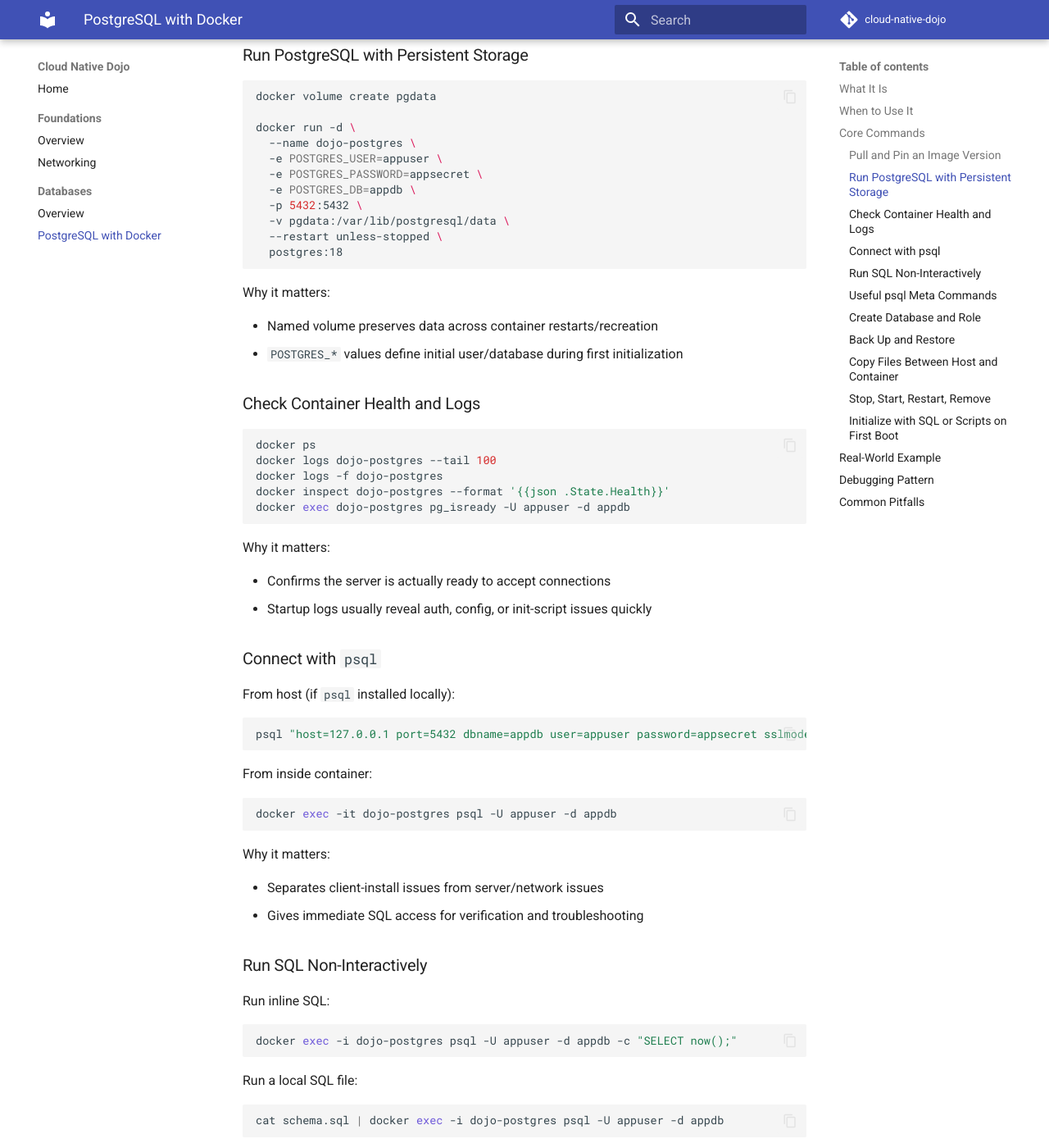
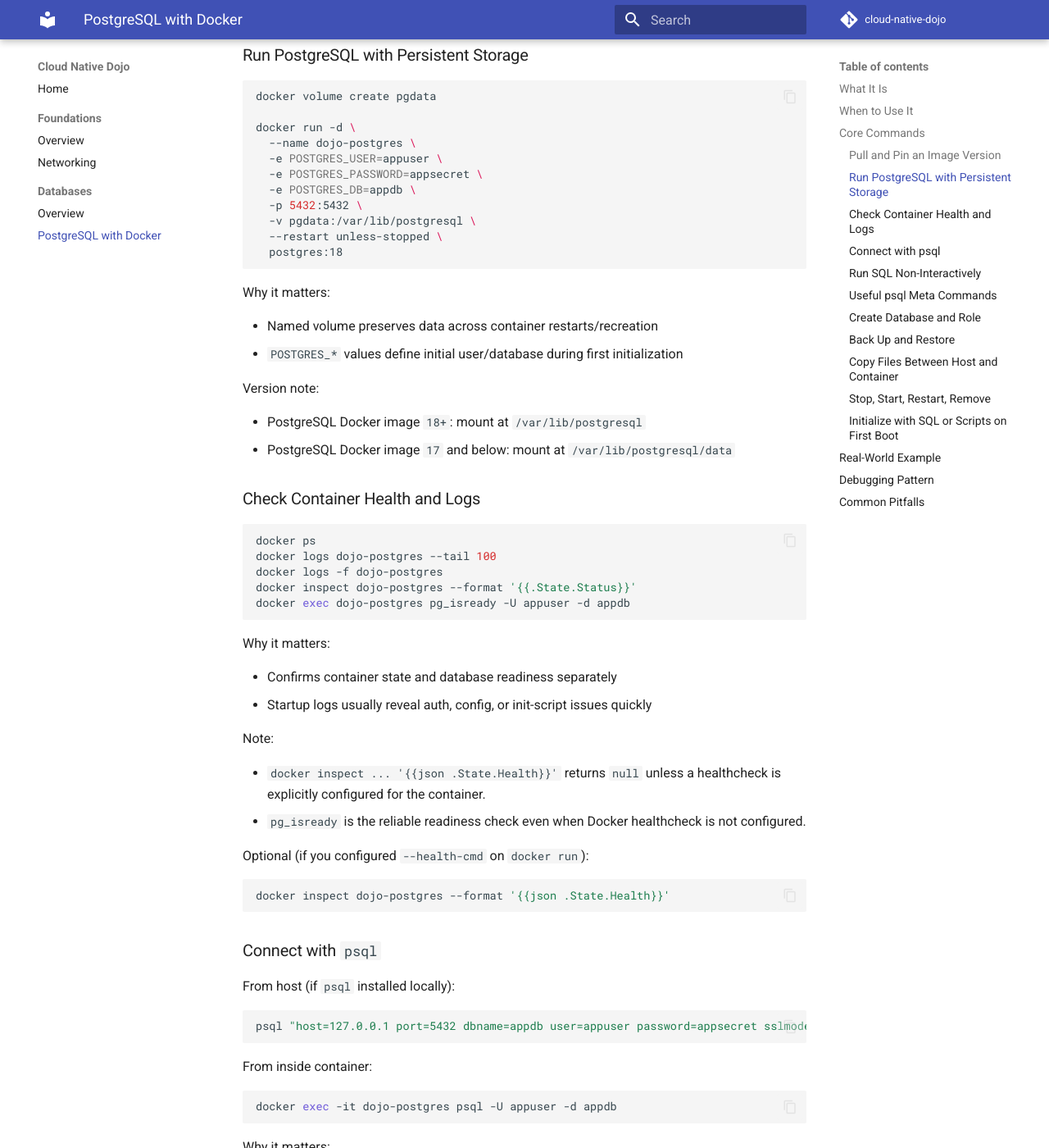
Before and after one commit to mas2020/cloud-native-dojo, an MkDocs documentation site: the page built from docs/databases/postgresql-docker.md, in a window 1280 px wide and 1400 px high, scrolled down 1269 px. Shown: the whole window at 82% size. Built offline with MkDocs 1.6.1 and Material for MkDocs 9.7.7, drawn with Linux system fonts in a browser that asks for light colours; comment, search, counter and statistics services are not loaded; some of the changed text lies outside the part shown.

Commit message:
docs: refine postgres docker cheatsheet and ignore temp notes

````diff
--- a/docs/databases/postgresql-docker.md
+++ b/docs/databases/postgresql-docker.md
@@ -65,20 +65,36 @@
 - Named volume preserves data across container restarts/recreation
 - `POSTGRES_*` values define initial user/database during first initialization
 
+Version note:
+
+- PostgreSQL Docker image `18+`: mount at `/var/lib/postgresql`
+- PostgreSQL Docker image `17` and below: mount at `/var/lib/postgresql/data`
+
 ### Check Container Health and Logs
 
 ```bash
 docker ps
 docker logs dojo-postgres --tail 100
 docker logs -f dojo-postgres
-docker inspect dojo-postgres --format '{{json .State.Health}}'
+docker inspect dojo-postgres --format '{{.State.Status}}'
 docker exec dojo-postgres pg_isready -U appuser -d appdb
 ```
 
 Why it matters:
 
-- Confirms the server is actually ready to accept connections
+- Confirms container state and database readiness separately
 - Startup logs usually reveal auth, config, or init-script issues quickly
+
+Note:
+
+- `docker inspect ... '{{json .State.Health}}'` returns `null` unless a healthcheck is explicitly configured for the container.
+- `pg_isready` is the reliable readiness check even when Docker healthcheck is not configured.
+
+Optional (if you configured `--health-cmd` on `docker run`):
+
+```bash
+docker inspect dojo-postgres --format '{{json .State.Health}}'
+```
 
 ### Connect with `psql`
 
@@ -112,6 +128,12 @@
 ```bash
 cat schema.sql | docker exec -i dojo-postgres psql -U appuser -d appdb
 ```
+
+What `schema.sql` is:
+
+- A plain SQL file in your project (for example `./db/schema.sql`)
+- Usually contains DDL statements such as `CREATE TABLE`, `CREATE INDEX`, and optional seed inserts
+- Used to bootstrap a database structure consistently across local/dev/CI environments
 
 Why it matters:
 
@@ -183,7 +205,7 @@
 ### Copy Files Between Host and Container
 
 ```bash
-docker cp dojo-postgres:/var/lib/postgresql/data /tmp/pgdata-copy
+docker cp dojo-postgres:/var/lib/postgresql /tmp/postgresql-copy
 docker cp ./seed.sql dojo-postgres:/tmp/seed.sql
 docker exec -i dojo-postgres psql -U appuser -d appdb -f /tmp/seed.sql
 ```
````
Also changed, not shown: other parts of docs/databases/postgresql-docker.md (+2 -2 lines), 1 other file.
